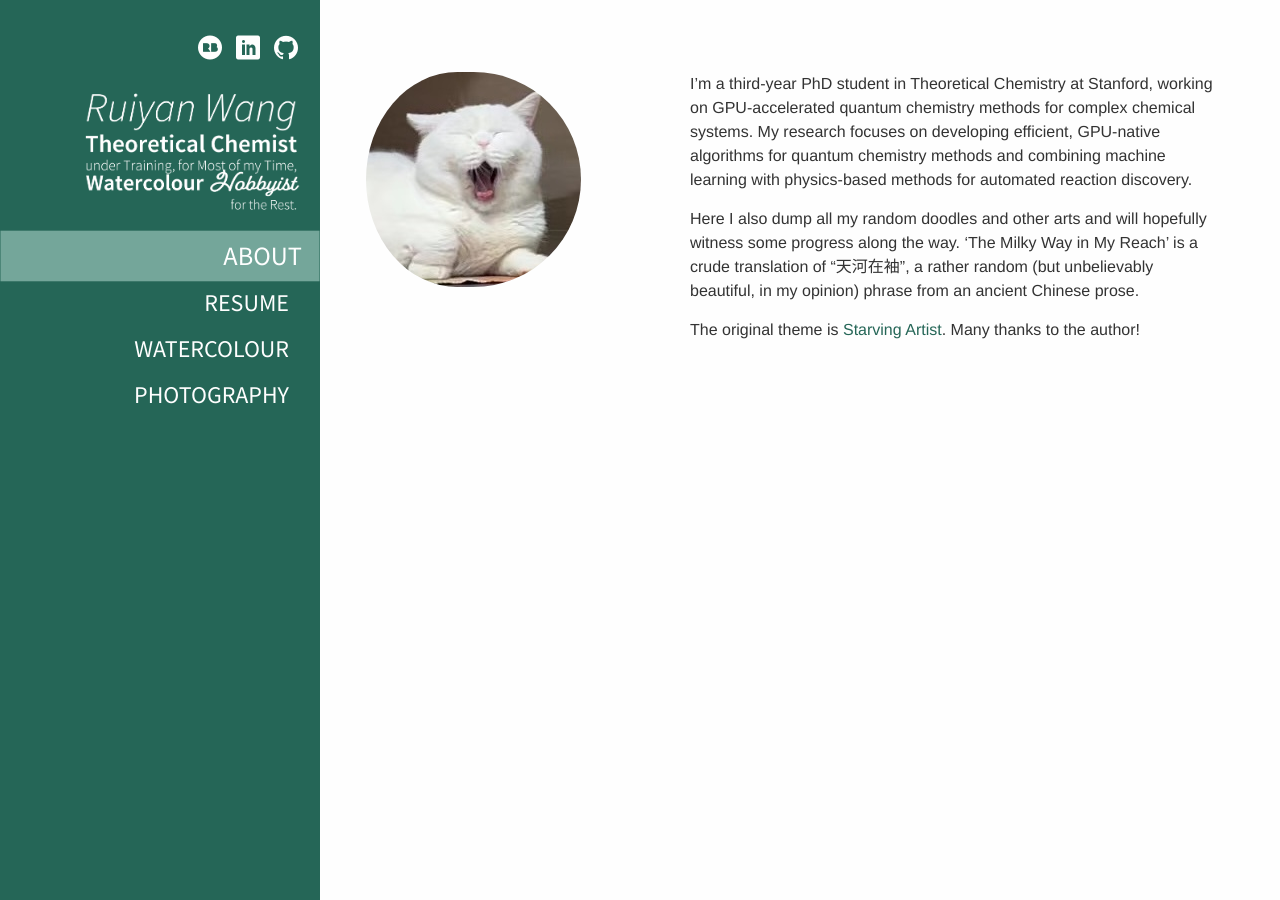
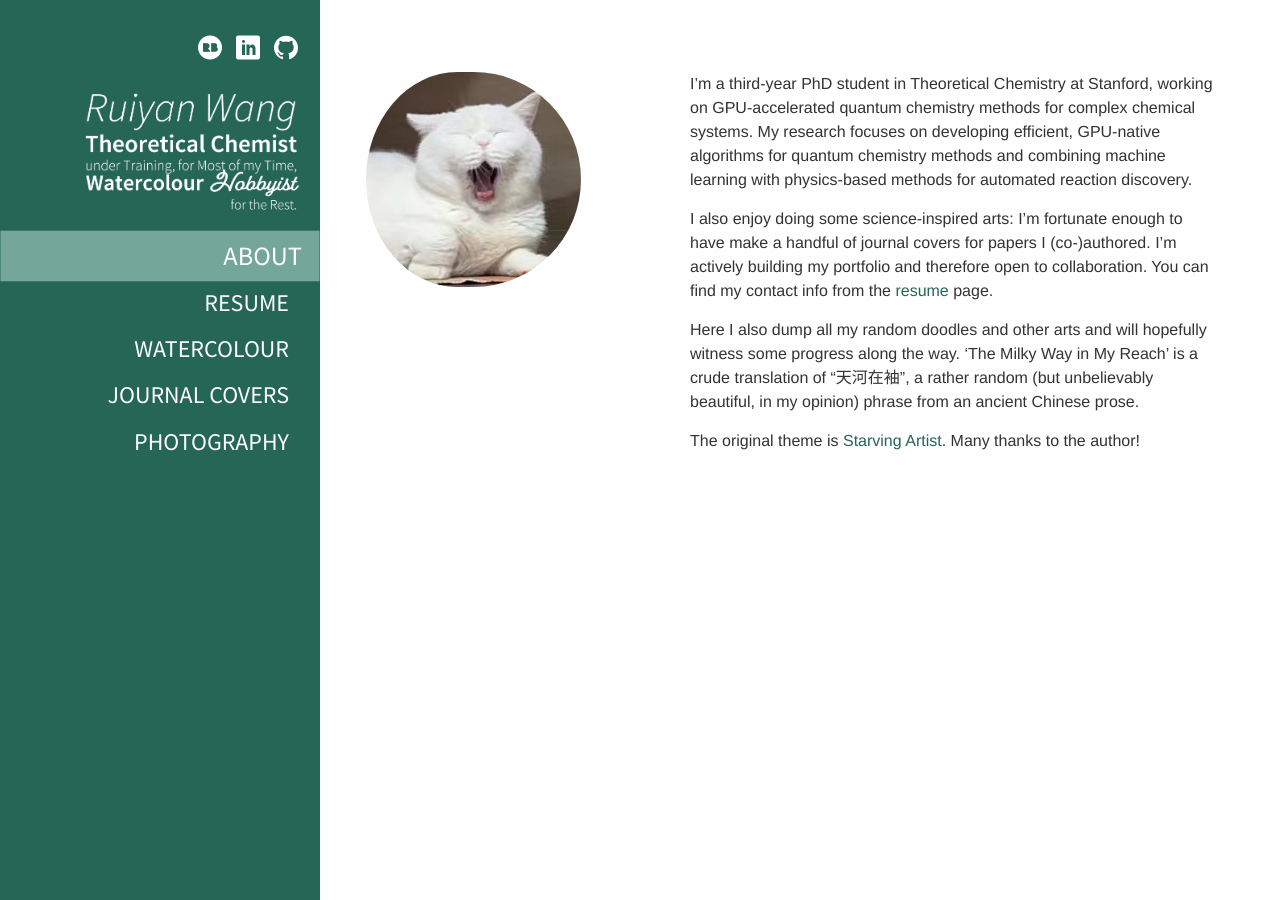
Before and after one commit to rywang42/rywang42.github.io, a Jekyll site: the page built from _pages/about.md, in a window 1280 px wide. Built offline with Jekyll 4.4.1, drawn with Linux system fonts in a browser that asks for light colours; some web fonts are replaced.

Commit message:
update recently published journal covers

```diff
--- a/_data/horiznav.yml
+++ b/_data/horiznav.yml
@@ -1,5 +1,8 @@
 - title: "watercolour"
   href: "/watercolour/"
+
+- title: "journal covers"
+  href: "/journal-covers/"
 
 - title: "photography"
   href: "/photography/"
--- a/_data/nav.yml
+++ b/_data/nav.yml
@@ -35,6 +35,9 @@
 - title: "watercolour"
   href: "/watercolour/"
 
+- title: "journal covers"
+  href: "/journal-covers/"
+
 - title: "photography"
   href: "/photography/"
 
--- a/_layouts/gallery.html
+++ b/_layouts/gallery.html
@@ -4,7 +4,7 @@
 <div class="masonry">
     <div>  {% for gallery in site.galleries %} {% if gallery.name == page.title %} {% assign reversed_arts = gallery.arts | reverse %} {% for art in reversed_arts %}
         <div class="masonry-panel">
-            <a href="#{{ art.order }}" data-caption-desc="{{ art.description }}">
+            <a href="#{{ art.order }}" data-caption-desc="{{ art.description | strip_html | escape }}">
                 <img src="{{ site.github.url }}/{{ art.image }}" alt="{{ art.title }}"class="zoom">
             </a>
         </div>{% endfor %} {% endif %} {% endfor %}
--- a/_pages/about.md
+++ b/_pages/about.md
@@ -7,6 +7,8 @@
 
 I'm a third-year PhD student in Theoretical Chemistry at Stanford, working on GPU-accelerated quantum chemistry methods for complex chemical systems. My research focuses on developing efficient, GPU-native algorithms for quantum chemistry methods and combining machine learning with physics-based methods for automated reaction discovery.
 
+I also enjoy doing some science-inspired arts: I'm fortunate enough to have make a handful of journal covers for papers I (co-)authored. I'm actively building my portfolio and therefore open to collaboration. You can find my contact info from the [resume](/resume/) page.
+
 Here I also dump all my random doodles and other arts and will hopefully witness some progress along the way. 'The Milky Way in My Reach' is a crude translation of "天河在袖", a rather random (but unbelievably beautiful, in my opinion) phrase from an ancient Chinese prose.
 
 The original theme is [Starving Artist](https://github.com/chrisanthropic/starving-artist-jekyll-theme). Many thanks to the author!
--- /dev/null
+++ b/_pages/journal-covers.md
@@ -0,0 +1,5 @@
+---
+layout: gallery
+title: journal-covers
+permalink: "/journal-covers/"
+---
```
Also changed, not shown: _galleries/journal-covers.yml (added, +28 -0 lines), images/galleries/covers/A-Fistful-of-Lunars.jpg (deleted), images/galleries/covers/Lone-Idiot-and-Cub.jpg (deleted), images/galleries/covers/Reality-Makes-the-Best-Fantasy.jpg (deleted), images/galleries/covers/Red-Moon-Rising.jpg (deleted), images/galleries/covers/Self-Made-Scoundrel.jpg (deleted), images/galleries/covers/TheMaraudersIsland.jpg (deleted), images/galleries/covers/Thieves-at-Heart.jpg (deleted), images/galleries/covers/Tired.jpg (deleted), images/galleries/covers/cell_metabolism.jpg (added), 1 other file.
